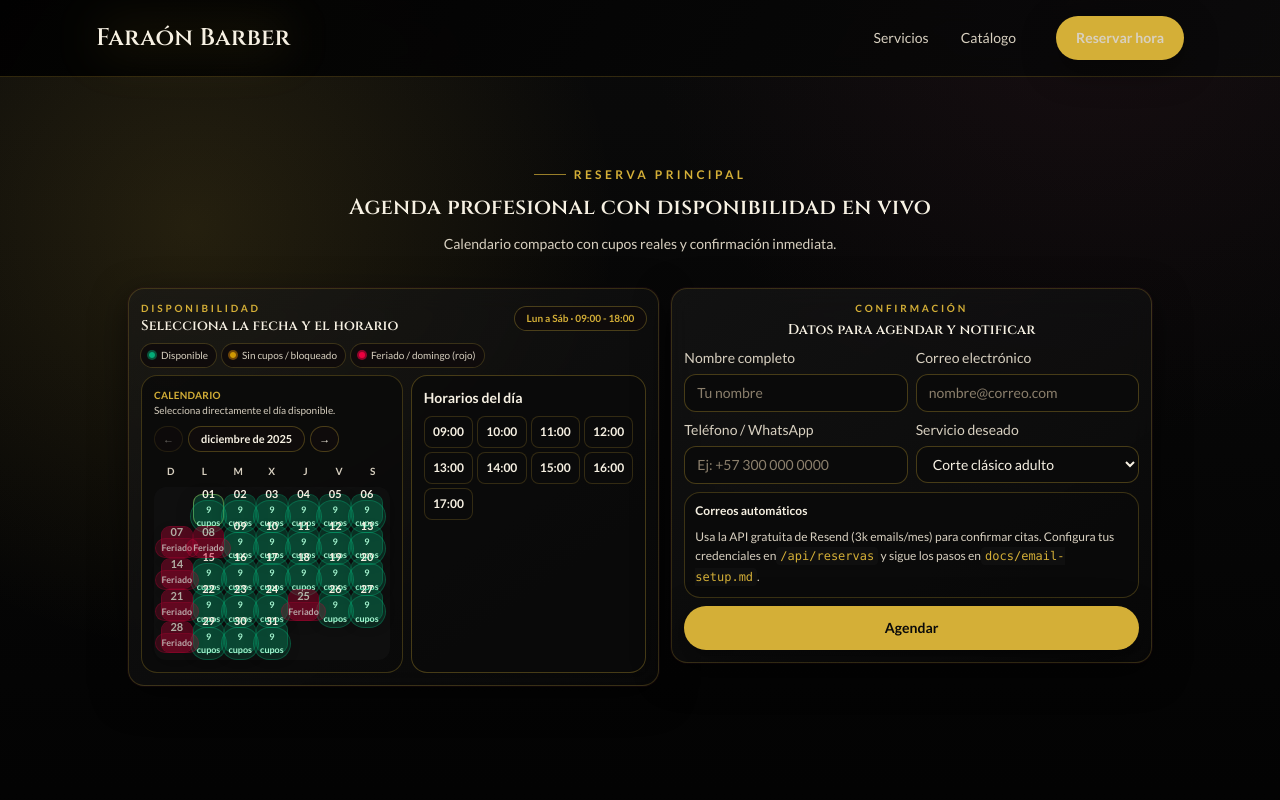
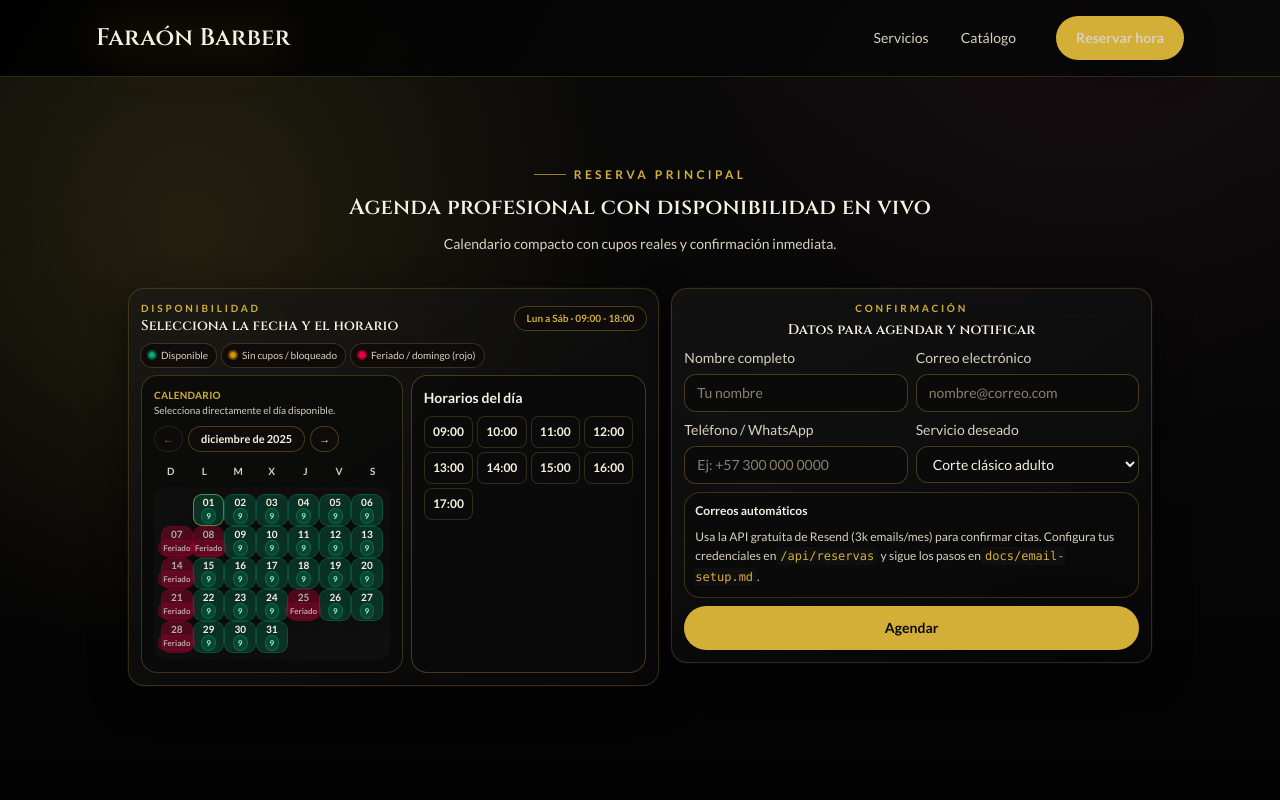
Before and after one commit to Mauriizio/faraon, a Next.js app: page /reservar in a window 1280 px wide. Shown: the top 800 px of the page. Built offline with nearby package versions, Linux system fonts and the light colour scheme.

Commit message:
Tidy calendar badge sizing

```diff
--- a/app/reservar/page.tsx
+++ b/app/reservar/page.tsx
@@ -349,12 +349,14 @@ export default function ReservarPage() {
                           } ${disabled ? "opacity-70" : "hover:scale-[1.005]"}`}
                           aria-label={`Día ${day.label} ${day.status === "disponible" ? "disponible" : "no disponible"}`}
                         >
-                          <span className="text-[11px] leading-none text-[#f7f1e3]">
+                          <span className="text-[10px] leading-none text-[#f7f1e3]">
                             {day.date.getDate().toString().padStart(2, "0")}
                           </span>
-                          <span className={`rounded-full px-1.5 py-0.5 text-[9px] font-semibold ${statusBadgeClasses(day.status)}`}>
+                          <span
+                            className={`rounded-full px-1 py-0.5 text-[8px] font-semibold leading-tight ${statusBadgeClasses(day.status)}`}
+                          >
                             {day.status === "disponible"
-                              ? `${day.availableSlots.length} cupos`
+                              ? day.availableSlots.length
                               : day.status === "feriado"
                                 ? "Feriado"
                                 : "Ocupado"}
```
